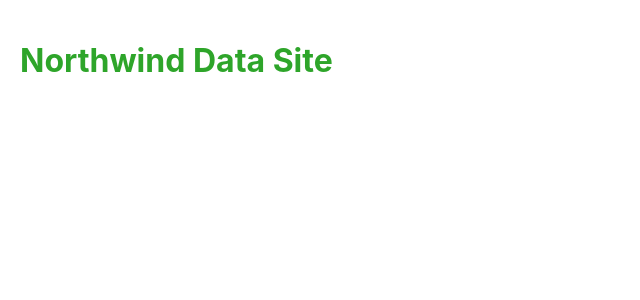
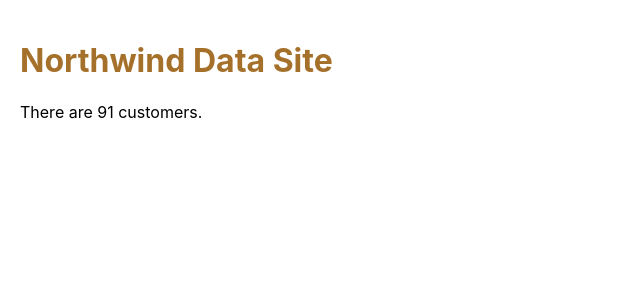
Before and after one commit to FBW-W21-d03/react-northwind-data-app, a React (Create React App) app: page / in a window 1280 px wide. Shown: the top 300 px of the page, without its empty margins (0-640 px from the left). Built offline with nearby package versions, Linux system fonts and the light colour scheme.

Commit message:
show customers

```diff
--- /dev/null
+++ b/src/App.css
@@ -0,0 +1,8 @@
+.App {
+  margin: 0;
+  padding: 20px;
+}
+
+.App h1 {
+  color: #a5702a;
+}
--- a/src/App.js
+++ b/src/App.js
@@ -1,9 +1,11 @@
 import './App.scss';
+import customers from './data/customers.json';
 
 function App() {
   return (
     <div className="App">
 		  <h1>Northwind Data Site</h1>
+		  <div>There are {customers.length} customers.</div>
     </div>
   );
 }
--- /dev/null
+++ b/src/App.min.css
@@ -0,0 +1 @@
+.App{margin:0;padding:20px}.App h1{color:#a5702a}
--- a/src/App.scss
+++ b/src/App.scss
@@ -2,6 +2,6 @@
 	margin: 0;
 	padding: 20px;
 	h1 {
-		color: rgb(46, 165, 42);
+		color: rgb(165, 112, 42);
 	}
 }
```
